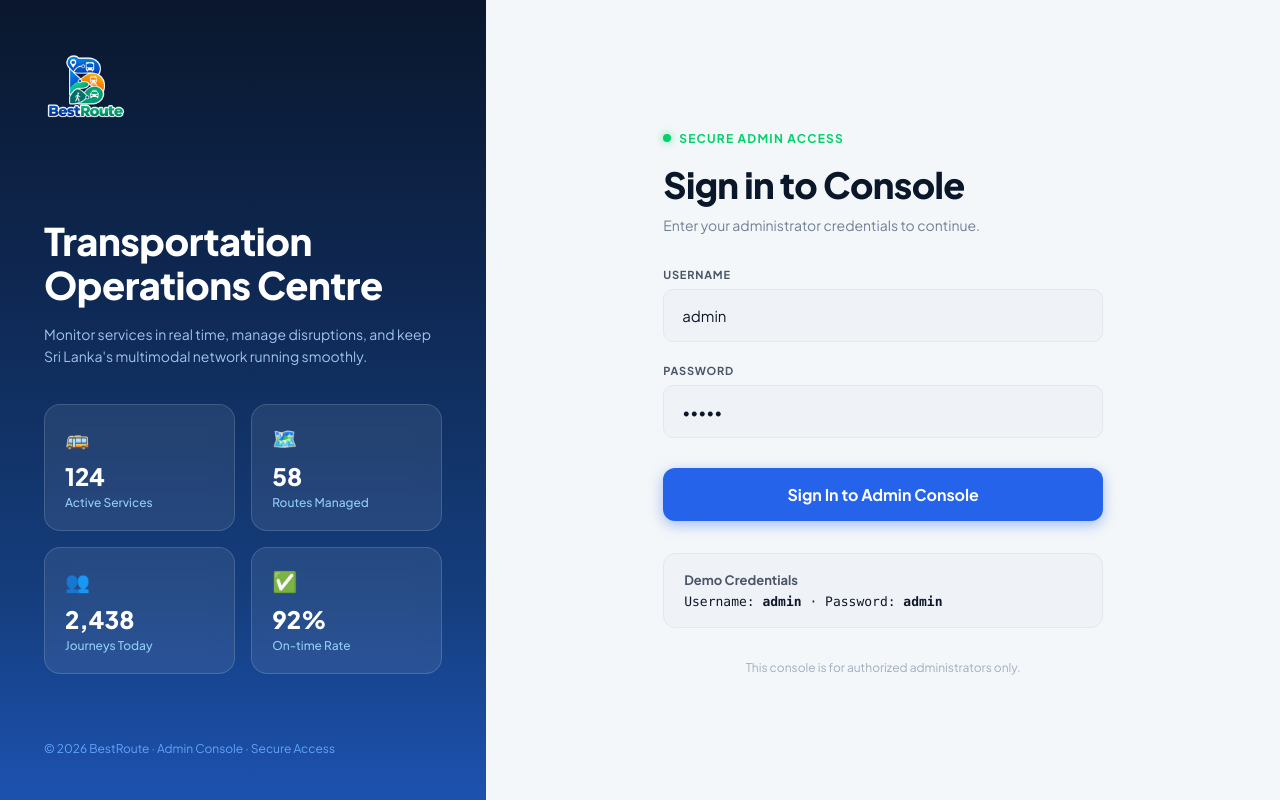
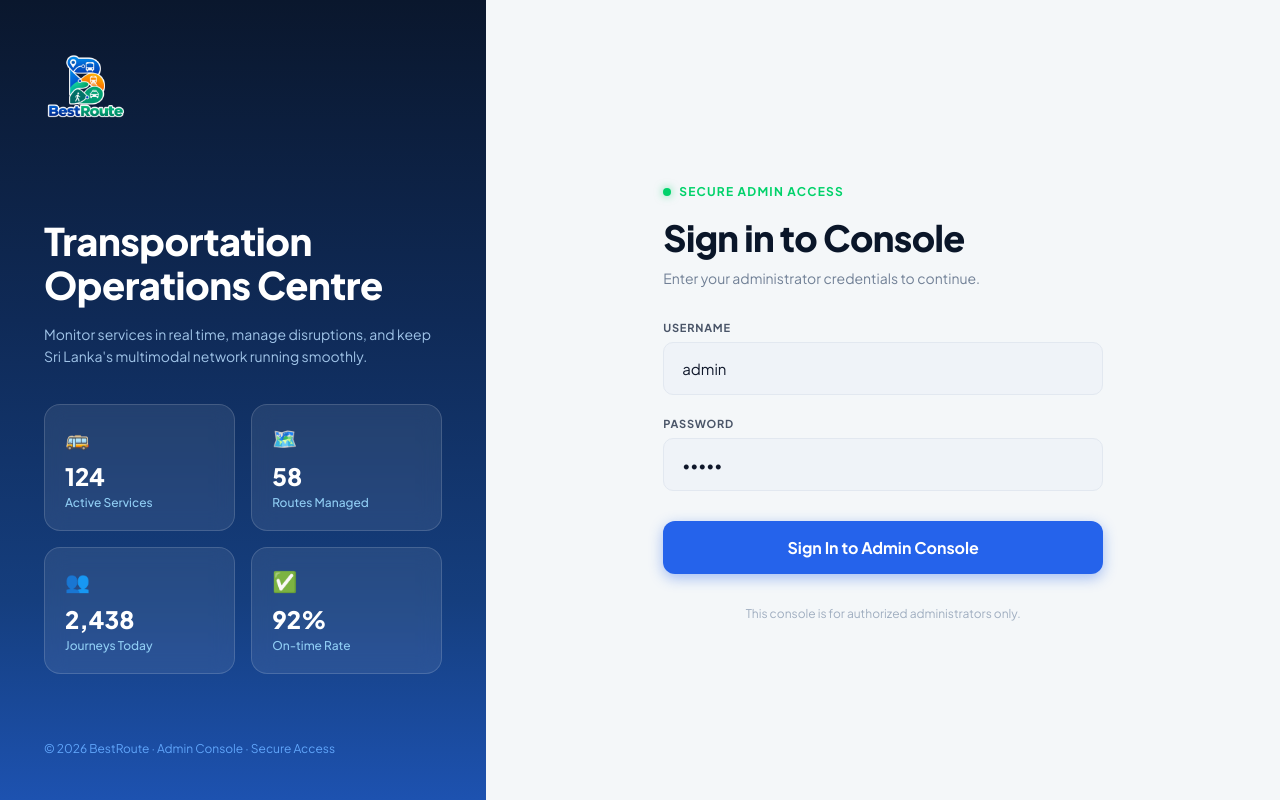
Before and after one commit to codesplash26-hackathon/codecrushers, a React (Vite) app in the folder admin-dashboard/: page / in a window 1280 px wide. Built offline with nearby package versions, Linux system fonts and the light colour scheme.

Commit message:
Update Login.jsx

```diff
--- a/admin-dashboard/src/components/Login.jsx
+++ b/admin-dashboard/src/components/Login.jsx
@@ -116,13 +116,6 @@ const Login = () => {
             </button>
           </form>
 
-          <div className="demo-credentials-box">
-            <div className="demo-title">Demo Credentials</div>
-            <div className="demo-details">
-              Username: <strong>admin</strong> · Password: <strong>admin</strong>
-            </div>
-          </div>
-
           <p className="login-disclaimer">
             This console is for authorized administrators only.
           </p>
```
